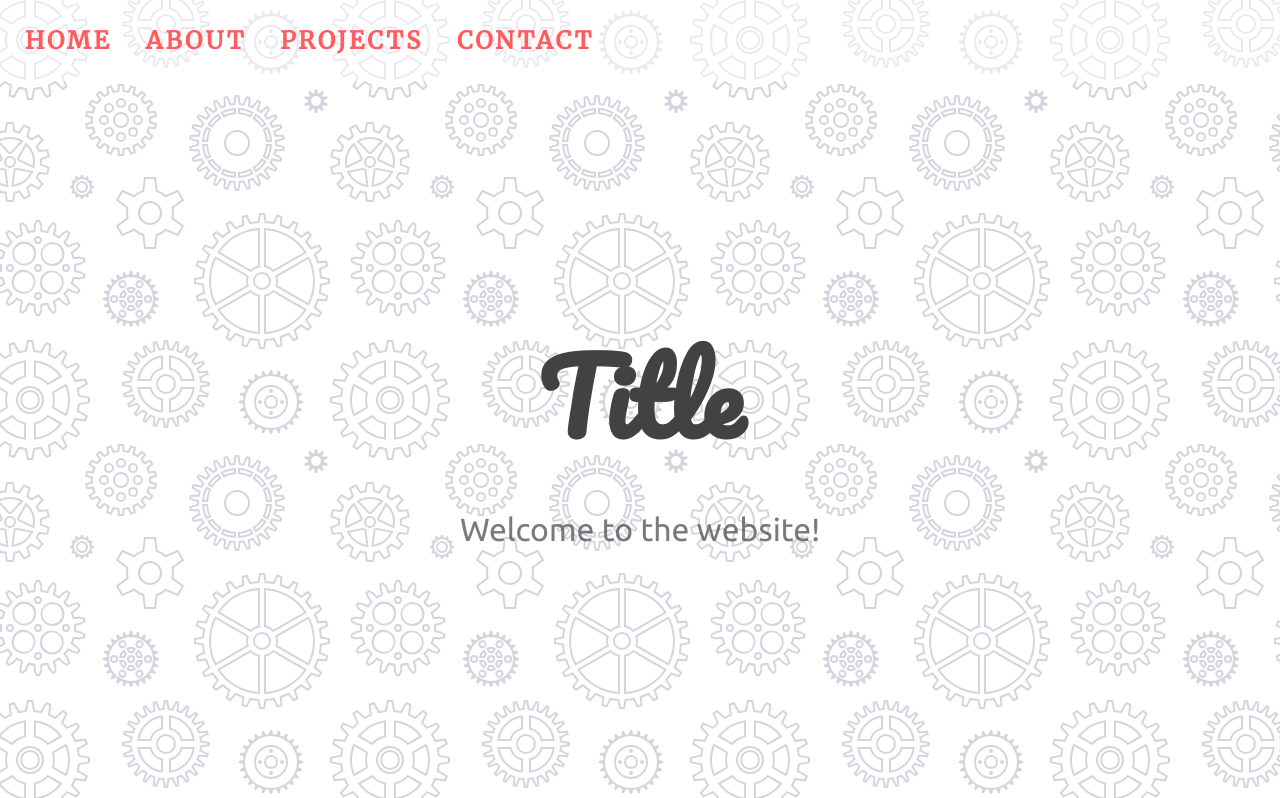
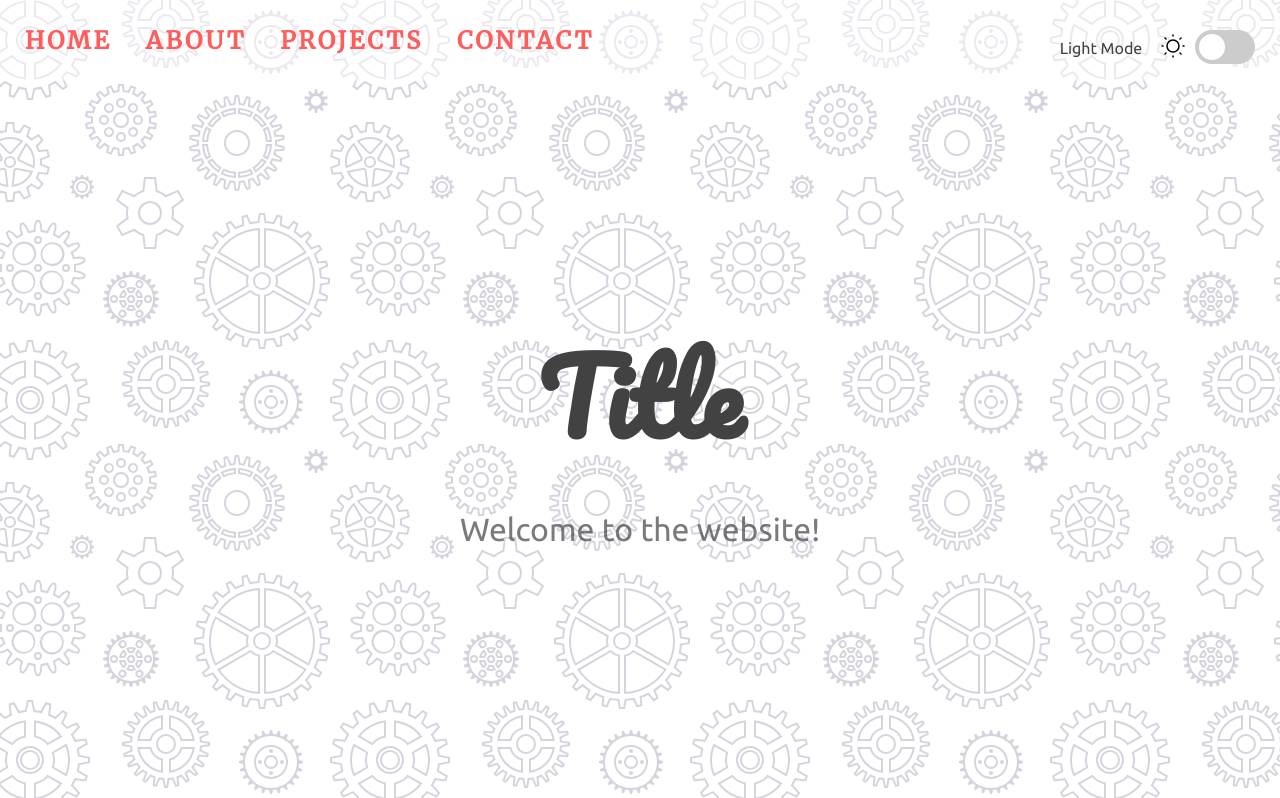
Before and after one commit to rowinf/javascript-projects, a plain HTML site: page light-dark-mode/index.html in a window 1280 px wide. Shown: the top 798 px of the page. Drawn offline with Linux system fonts and the light colour scheme.

Commit message:
add theme switch js

```diff
--- a/light-dark-mode/index.html
+++ b/light-dark-mode/index.html
@@ -12,7 +12,109 @@
     <link rel="stylesheet" href="style.css" />
   </head>
   <body>
-    <nav>
+    <div class="theme-switch-wrapper">
+      <span id="toggle-icon-dark" hidden>
+        <span class="toggle-text">Dark Mode</span>
+        <svg
+          width="24px"
+          height="24px"
+          stroke-width="1.5"
+          viewBox="0 0 24 24"
+          fill="none"
+          xmlns="http://www.w3.org/2000/svg"
+          color="#ffffff"
+        >
+          <path
+            d="M3 11.5066C3 16.7497 7.25034 21 12.4934 21C16.2209 21 19.4466 18.8518 21 15.7259C12.4934 15.7259 8.27411 11.5066 8.27411 3C5.14821 4.55344 3 7.77915 3 11.5066Z"
+            stroke="currentColor"
+            stroke-width="1.5"
+            stroke-linecap="round"
+            stroke-linejoin="round"
+          ></path>
+        </svg>
+      </span>
+      <span id="toggle-icon-light">
+        <span class="toggle-text">Light Mode</span>
+        <svg
+          width="24px"
+          height="24px"
+          stroke-width="1.5"
+          viewBox="0 0 24 24"
+          fill="none"
+          xmlns="http://www.w3.org/2000/svg"
+          color="#000000"
+        >
+          <path
+            d="M12 18C15.3137 18 18 15.3137 18 12C18 8.68629 15.3137 6 12 6C8.68629 6 6 8.68629 6 12C6 15.3137 8.68629 18 12 18Z"
+            stroke="currentColor"
+            stroke-width="1.5"
+            stroke-linecap="round"
+            stroke-linejoin="round"
+          ></path>
+          <path
+            d="M22 12L23 12"
+            stroke="currentColor"
+            stroke-width="1.5"
+            stroke-linecap="round"
+            stroke-linejoin="round"
+          ></path>
+          <path
+            d="M12 2V1"
+            stroke="currentColor"
+            stroke-width="1.5"
+            stroke-linecap="round"
+            stroke-linejoin="round"
+          ></path>
+          <path
+            d="M12 23V22"
+            stroke="currentColor"
+            stroke-width="1.5"
+            stroke-linecap="round"
+            stroke-linejoin="round"
+          ></path>
+          <path
+            d="M20 20L19 19"
+            stroke="currentColor"
+            stroke-width="1.5"
+            stroke-linecap="round"
+            stroke-linejoin="round"
+          ></path>
+          <path
+            d="M20 4L19 5"
+            stroke="currentColor"
+            stroke-width="1.5"
+            stroke-linecap="round"
+            stroke-linejoin="round"
+          ></path>
+          <path
+            d="M4 20L5 19"
+            stroke="currentColor"
+            stroke-width="1.5"
+            stroke-linecap="round"
+            stroke-linejoin="round"
+          ></path>
+          <path
+            d="M4 4L5 5"
+            stroke="currentColor"
+            stroke-width="1.5"
+            stroke-linecap="round"
+            stroke-linejoin="round"
+          ></path>
+          <path
+            d="M1 12L2 12"
+            stroke="currentColor"
+            stroke-width="1.5"
+            stroke-linecap="round"
+            stroke-linejoin="round"
+          ></path>
+        </svg>
+      </span>
+      <label class="theme-switch">
+        <input type="checkbox" />
+        <div class="slider round"></div>
+      </label>
+    </div>
+    <nav id="nav">
       <a href="#home">HOME</a>
       <a href="#about">ABOUT</a>
       <a href="#projects">PROJECTS</a>
@@ -61,7 +163,7 @@
         <button type="button" class="secondary outline">Alt Outline</button>
         <button type="button" class="outline" disabled>Disabled</button>
       </div>
-      <div class="text-box">
+      <div id="text-box" class="text-box">
         <p>
           Lorem ipsum dolor sit amet, officia excepteur ex fugiat reprehenderit
           enim labore culpa sint ad nisi Lorem pariatur mollit ex esse
--- a/light-dark-mode/script.js
+++ b/light-dark-mode/script.js
@@ -0,0 +1,37 @@
+const toggleSwitch = document.querySelector('input[type="checkbox"]');
+const nav = document.getElementById("nav");
+const textBox = document.getElementById("text-box");
+const toggleIconLight = document.getElementById("toggle-icon-light");
+const toggleIconDark = document.getElementById("toggle-icon-dark");
+const image1 = document.getElementById("image1");
+const image2 = document.getElementById("image2");
+const image3 = document.getElementById("image3");
+
+function darkMode() {
+  nav.style.backgroundColor = "rgb(0 0 0 / 50%)";
+  textBox.style.backgroundColor = "rgb(255 255 255 / 50%)";
+  toggleIconLight.setAttribute("hidden", "");
+  toggleIconDark.removeAttribute("hidden");
+  image1.src = "img/undraw_proud_coder_dark.svg";
+  image2.src = "img/undraw_feeling_proud_dark.svg";
+  image3.src = "img/undraw_conceptual_idea_dark.svg";
+}
+
+function lightMode() {
+  nav.style.backgroundColor = "rgb(255 255 255 / 50%)";
+  textBox.style.backgroundColor = "rgb(0 0 0 / 50%)";
+  toggleIconDark.setAttribute("hidden", "");
+  toggleIconLight.removeAttribute("hidden");
+  image1.src = "img/undraw_proud_coder_light.svg";
+  image2.src = "img/undraw_feeling_proud_light.svg";
+  image3.src = "img/undraw_conceptual_idea_light.svg";
+}
+
+function switchTheme(event) {
+  const attribute = event.target.checked ? "dark" : "light";
+  document.documentElement.setAttribute("data-theme", attribute);
+  if (attribute == "dark") darkMode();
+  else lightMode();
+}
+
+toggleSwitch.addEventListener("change", switchTheme);
```
